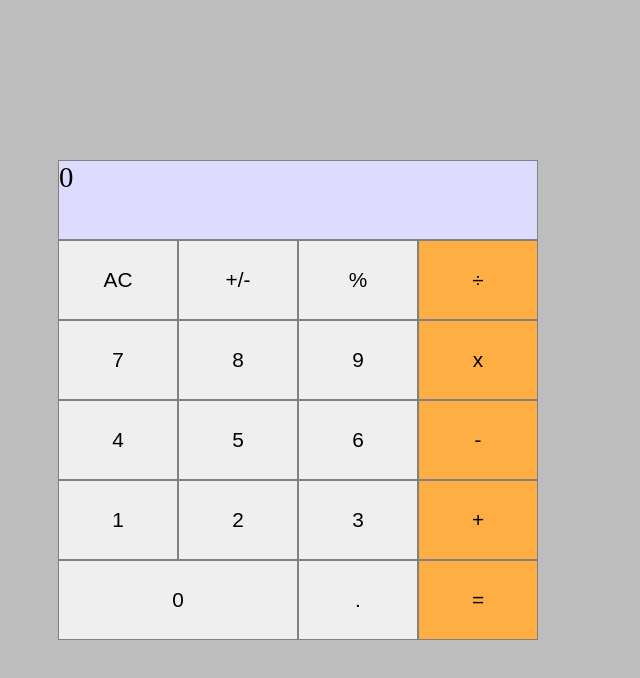
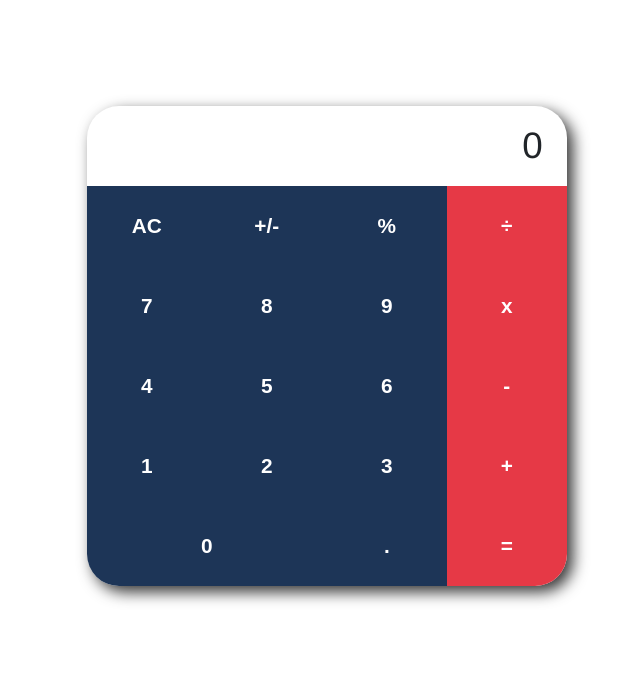
Before and after one commit to AdrianCSM/React-Calculator, a React (Create React App) app: page / in a window 1280 px wide. Shown: the top 678 px of the page, without its empty margins (342-982 px from the left). Built offline with nearby package versions, Linux system fonts and the light colour scheme.

Commit message:
Update styling, remove webVitals from index.js

```diff
--- a/src/components/Calculator.css
+++ b/src/components/Calculator.css
@@ -1,28 +1,42 @@
-.display {
-  display: flex;
-  background-color: #dddcff;
-  color: black;
-  font-size: 1.8rem;
-  text-align: right;
-  padding-right: 1rem;
-  border: 1px solid gray;
-}
-
-body {
-  background-color: rgb(189, 189, 189);
-  min-height: 100vh;
-  display: flex;
-  justify-content: center;
-  align-items: center;
-}
-
 .calculator-container {
-  background-color: #1a1a1a;
+  background: #fff;
   color: white;
   width: 30rem;
   height: 30rem;
   display: grid;
   grid-template-rows: 1fr 4fr 1fr;
+  border-radius: 2rem;
+  box-shadow: 6px 6px 15px rgb(52, 52, 52);
+}
+
+.calc {
+  margin: auto;
+  margin-top: 6rem;
+  width: 33%;
+  padding: 10px;
+}
+
+.display {
+  display: flex;
+  background-color: transparent;
+  color: white;
+  font-size: 2.3rem;
+  align-items: center;
+  justify-content: flex-end;
+  padding-right: 1.5rem;
+}
+
+.total {
+  justify-self: flex-end;
+  color: #212529;
+  font-family: "Helvetica Neue", Helvetica, Arial, sans-serif;
+}
+
+.hint {
+  font-size: 1.3rem;
+  align-self: flex-start;
+  padding: 1.4rem;
+  margin-right: auto;
 }
 
 .button-grid {
@@ -31,15 +45,17 @@ body {
 }
 
 .bottom-container {
-  width: 100%;
-  display: -ms-grid;
   display: grid;
-  -ms-grid-columns: 2fr 1fr 1fr;
   grid-template-columns: 2fr 1fr 1fr;
+  border-radius: 2rem;
 }
 
 button {
-  border: 1px solid gray;
+  border: 1px solid transparent;
+  background: #1d3557;
+  color: white;
+  font-family: 'IBM Plex Sans', sans-serif;
+  font-weight: 600;
 }
 
 .btn {
@@ -47,9 +63,29 @@ button {
 }
 
 .btn:hover {
+  background: rgb(24, 44, 72);
   cursor: pointer;
 }
 
 .orange {
-  background-color: #ffae43;
+  background-color: #e63946;
 }
+
+.orange:hover {
+  background-color: #d32f2f;
+}
+
+.zero {
+  border-bottom-left-radius: 2rem;
+}
+
+.equals {
+  border-bottom-right-radius: 2rem;
+}
+
+@media only screen and (max-device-width: 480px) {
+  .calculator-container {
+    max-width: 80vw;
+    max-height: 120vw;
+  }
+}
--- a/src/index.js
+++ b/src/index.js
@@ -1,17 +1,11 @@
 import React from 'react';
-import ReactDOM from 'react-dom/client';
+import ReactDOM from 'react-dom';
 import './index.css';
 import App from './App';
-import reportWebVitals from './reportWebVitals';
 
-const root = ReactDOM.createRoot(document.getElementById('root'));
-root.render(
+ReactDOM.render(
   <React.StrictMode>
     <App />
   </React.StrictMode>,
+  document.getElementById('root'),
 );
-
-// If you want to start measuring performance in your app, pass a function
-// to log results (for example: reportWebVitals(console.log))
-// or send to an analytics endpoint. Learn more: https://bit.ly/CRA-vitals
-reportWebVitals();
```
